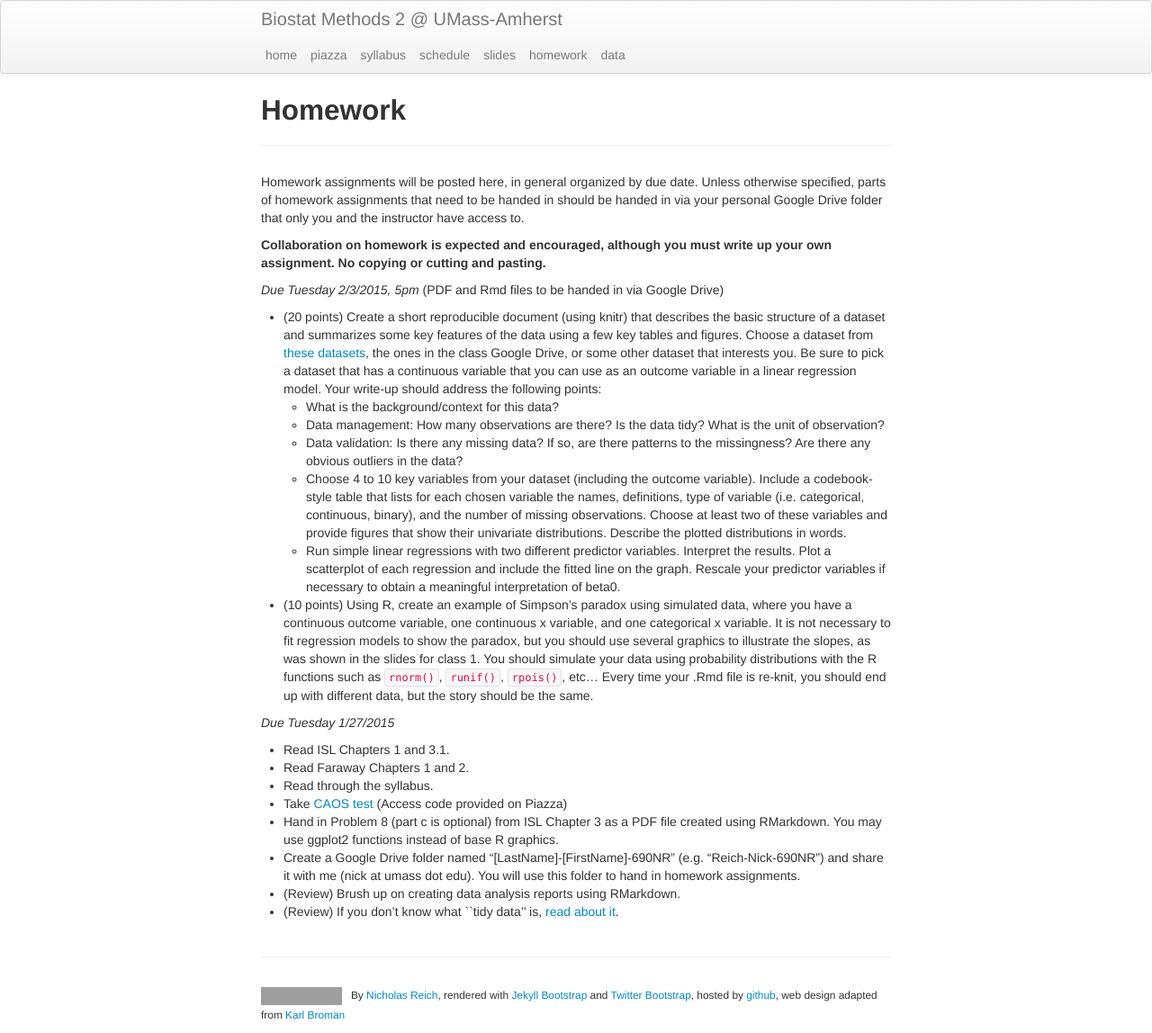
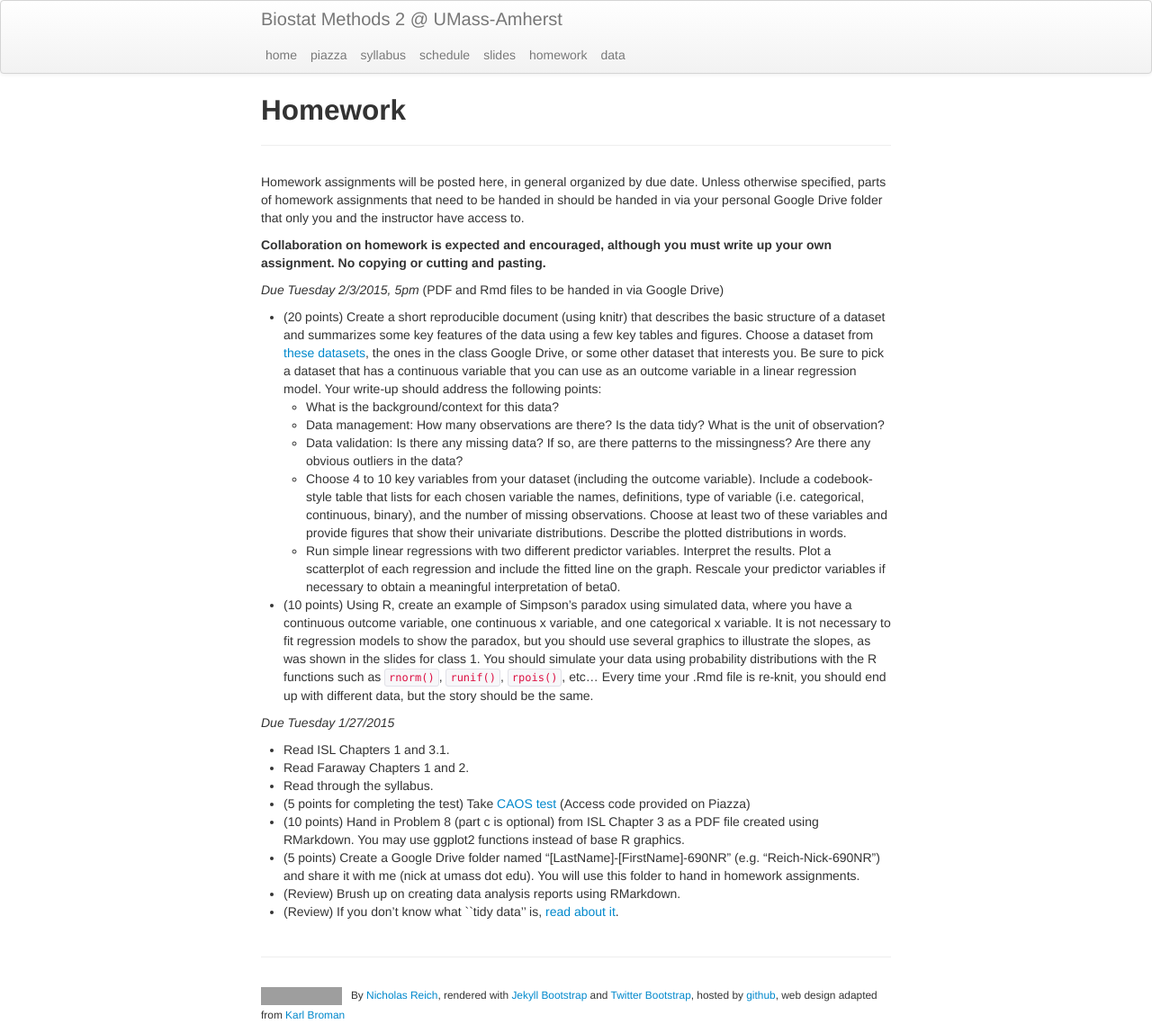
Before and after one commit to nickreich/stat-modeling-2015, a Jekyll site: the page built from pages/homework.md, in a window 1280 px wide. Shown: the whole page at 90% size. Built offline with Jekyll 4.4.1, drawn with Linux system fonts in a browser that asks for light colours; grey boxes are pictures that could not be loaded.

Commit message:
point assignments

```diff
--- a/pages/homework.md
+++ b/pages/homework.md
@@ -25,9 +25,9 @@ _Due Tuesday 1/27/2015_
 * Read ISL Chapters 1 and 3.1.
 * Read Faraway Chapters 1 and 2.
 * Read through the syllabus.
-* Take [CAOS test](https://apps3.cehd.umn.edu/artist/user/scale_select.html) (Access code provided on Piazza)
-* Hand in Problem 8 (part c is optional) from ISL Chapter 3 as a PDF file created using RMarkdown. You may use ggplot2 functions instead of base R graphics.
-* Create a Google Drive folder named "[LastName]-[FirstName]-690NR" (e.g. "Reich-Nick-690NR") and share it with me (nick at umass dot edu). You will use this folder to hand in homework assignments.
+* (5 points for completing the test) Take [CAOS test](https://apps3.cehd.umn.edu/artist/user/scale_select.html) (Access code provided on Piazza)
+* (10 points) Hand in Problem 8 (part c is optional) from ISL Chapter 3 as a PDF file created using RMarkdown. You may use ggplot2 functions instead of base R graphics.
+* (5 points) Create a Google Drive folder named "[LastName]-[FirstName]-690NR" (e.g. "Reich-Nick-690NR") and share it with me (nick at umass dot edu). You will use this folder to hand in homework assignments.
 * (Review) Brush up on creating data analysis reports using RMarkdown.
 * (Review) If you don't know what ``tidy data'' is, [read about it](http://cran.r-project.org/web/packages/tidyr/vignettes/tidy-data.html).
 
```
